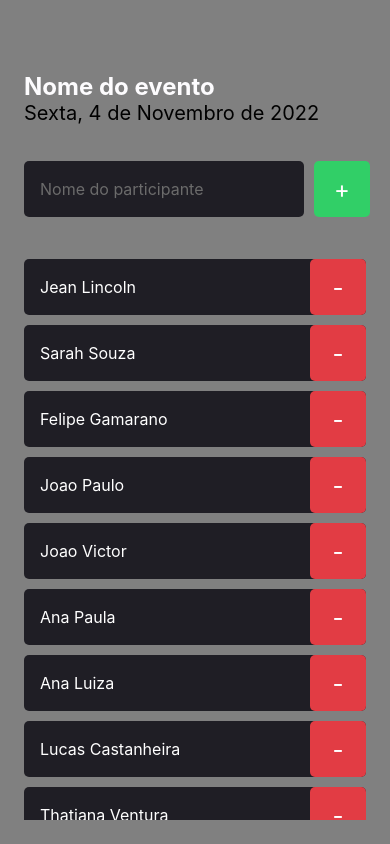
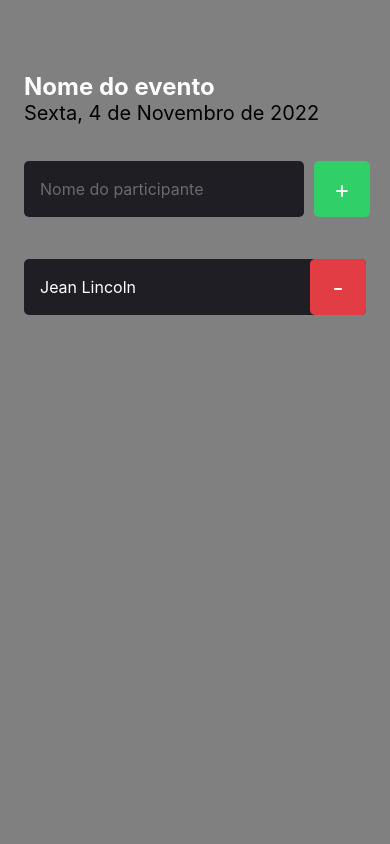
Before and after one commit to JeanLincoln/ImHere, a React Native app: screen / in a window 390 px wide. Built offline with nearby package versions, Linux system fonts and the light colour scheme.

Commit message:
adicionando participantes

```diff
--- a/src/screens/Home/index.tsx
+++ b/src/screens/Home/index.tsx
@@ -1,4 +1,4 @@
-import React from "react";
+import React, { useState } from "react";
 
 import {
   Text,
@@ -13,28 +13,19 @@ import { styles } from "./styles";
 import { Participant } from "../../components/Participant";
 
 export function Home() {
-  const participants = [
-    "Jean Lincoln",
-    "Sarah Souza",
-    "Felipe Gamarano",
-    "Joao Paulo",
-    "Joao Victor",
-    "Ana Paula",
-    "Ana Luiza",
-    "Lucas Castanheira",
-    "Thatiana Ventura",
-    "Franciele Cristina",
-  ];
+  const [participants, setParticipants] = useState(["Jean Lincoln"]);
 
   const handleParticipantAdd = () => {
-    if (participants.includes("Jean Lincoln")) {
-      Alert.alert(
-        "Participante",
-        "Ja existe um participante com este nome na lista"
-      );
+    // if (participants.includes("Jean Lincoln")) {
+    //   Alert.alert(
+    //     "Participante",
+    //     "Ja existe um participante com este nome na lista"
+    //   );
 
-      return;
-    }
+    //   return;
+    // }
+
+    setParticipants((state) => [...state, "Ana"]);
   };
 
   const handleParticipantRemove = (name: string) => {
```
